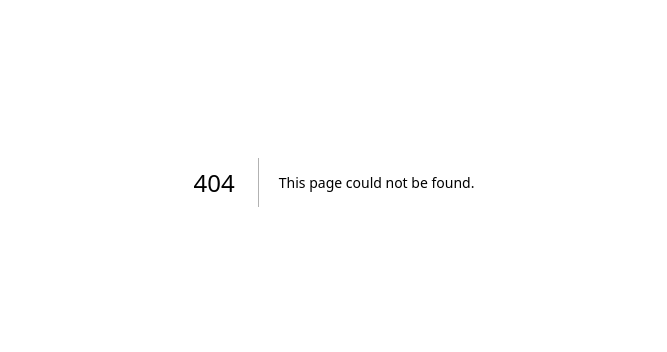
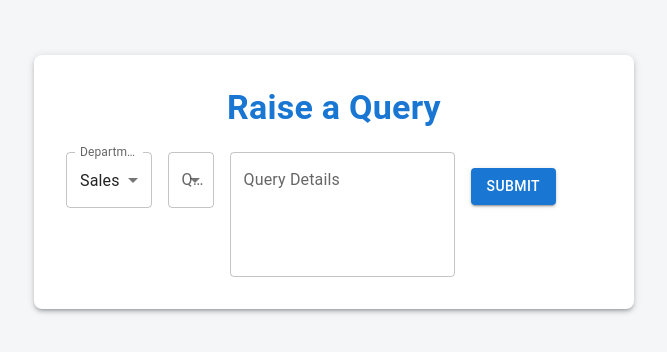
Before and after one commit to Sumequal-Inc/query-resolution-system-web, a Next.js app: page /query-form in a window 1280 px wide. Before the commit this address had no page. Shown: the part 218-570 px from the top of the page, without its empty margins (306-973 px from the left). Built offline with nearby package versions, Linux system fonts and the light colour scheme.

Commit message:
query-submission-form

```diff
--- /dev/null
+++ b/src/app/query-form/page.tsx
@@ -0,0 +1,200 @@
+"use client";
+
+import React, { useState } from 'react';
+import { TextField, Button, CircularProgress, Typography, Box, MenuItem, Select, InputLabel, FormControl, Paper, Grid } from '@mui/material';
+
+const QueryPage: React.FC = () => {
+  const [state, setState] = useState({
+    department: 'sales',
+    queryType: '',
+    query: '',
+    error: null,
+    loading: false,
+    successMessage: null,
+  });
+
+  // Handle the department selection
+  const handleDepartmentChange = (e: React.ChangeEvent<{ value: unknown }>) => {
+    setState({
+      ...state,
+      department: e.target.value as string,
+      queryType: '',
+      query: '',
+      error: null,
+      successMessage: null,
+    });
+  };
+
+  // Handle the query type selection
+  const handleQueryTypeChange = (e: React.ChangeEvent<{ value: unknown }>) => {
+    setState({
+      ...state,
+      queryType: e.target.value as string,
+      error: null,
+      successMessage: null,
+    });
+  };
+
+  // Handle the query input
+  const handleQueryChange = (e: React.ChangeEvent<HTMLInputElement>) => {
+    setState({
+      ...state,
+      query: e.target.value,
+      error: null,
+      successMessage: null,
+    });
+  };
+
+  // Mock backend submission function
+  const submitQuery = async (department: string, queryType: string, query: string): Promise<string> => {
+    return new Promise((resolve, reject) => {
+      setTimeout(() => {
+        if (query === 'error') {
+          reject('Mock error from the backend');
+        } else {
+          resolve('Query submitted successfully');
+        }
+      }, 1500);
+    });
+  };
+
+  // Handle form submission
+  const handleSubmit = async (e: React.FormEvent<HTMLFormElement>) => {
+    e.preventDefault();
+
+    // Input validation
+    if (!state.queryType || !state.query.trim()) {
+      setState({ ...state, error: 'Please select a query type and enter details', successMessage: null });
+      return;
+    }
+
+    setState({ ...state, loading: true, error: null, successMessage: null });
+
+    try {
+      const response = await submitQuery(state.department, state.queryType, state.query);
+      setState({ ...state, successMessage: response, loading: false });
+    } catch (err: any) {
+      setState({ ...state, error: err, loading: false });
+    }
+  };
+
+  return (
+    <Box sx={{ display: 'flex', flexDirection: 'column', alignItems: 'center', justifyContent: 'center', minHeight: '100vh', backgroundColor: '#f4f6f8', padding: 2 }}>
+      <Paper sx={{ maxWidth: 600, width: '100%', padding: 4, backgroundColor: 'white', borderRadius: 2, boxShadow: 3 }}>
+        <Typography variant="h4" sx={{ marginBottom: 3, textAlign: 'center', fontWeight: 600, color: 'primary.main' }}>
+          Raise a Query
+        </Typography>
+
+        <form onSubmit={handleSubmit}>
+          <Grid container spacing={2}>
+            {/* Department Selector */}
+            <Grid item xs={12}>
+              <FormControl fullWidth sx={{ marginBottom: 2 }}>
+                <InputLabel>Department</InputLabel>
+                <Select
+                  value={state.department}
+                  onChange={handleDepartmentChange}
+                  label="Department"
+                  required
+                  fullWidth
+                >
+                  <MenuItem value="sales">Sales</MenuItem>
+                  <MenuItem value="marketing">Marketing and Product</MenuItem>
+                  <MenuItem value="ops">OPS and Credits</MenuItem>
+                  <MenuItem value="hr">HR</MenuItem>
+                  <MenuItem value="itinfra">IT Infra</MenuItem>
+                  <MenuItem value="tech">Tech Team</MenuItem>
+                </Select>
+              </FormControl>
+            </Grid>
+
+            {/* Query Type Selector */}
+            <Grid item xs={12}>
+              <FormControl fullWidth sx={{ marginBottom: 2 }}>
+                <InputLabel>Query Type</InputLabel>
+                <Select
+                  value={state.queryType}
+                  onChange={handleQueryTypeChange}
+                  label="Query Type"
+                  required
+                  fullWidth
+                >
+                  {state.department === 'sales' && (
+                    <>
+                      <MenuItem value="headset">Headset Issue</MenuItem>
+                      <MenuItem value="system">System Issue</MenuItem>
+                      <MenuItem value="data">Data Issue</MenuItem>
+                      <MenuItem value="dialer">Dialer Issue</MenuItem>
+                      <MenuItem value="ticketing">Ticketing System</MenuItem>
+                      <MenuItem value="hrms">HRMS Portal</MenuItem>
+                    </>
+                  )}
+                  {state.department === 'marketing' && (
+                    <>
+                      <MenuItem value="strategy">Marketing Strategy</MenuItem>
+                      <MenuItem value="branding">Branding Issue</MenuItem>
+                      <MenuItem value="campaign">Campaign Issue</MenuItem>
+                    </>
+                  )}
+                  {state.department === 'tech' && (
+                    <>
+                      <MenuItem value="network">Network Issue</MenuItem>
+                      <MenuItem value="hardware">Hardware Issue</MenuItem>
+                      <MenuItem value="software">Software Issue</MenuItem>
+                      <MenuItem value="database">Database Issue</MenuItem>
+                    </>
+                  )}
+                </Select>
+              </FormControl>
+            </Grid>
+
+            {/* Query Details Input */}
+            <Grid item xs={12}>
+              <TextField
+                id="query"
+                label="Query Details"
+                variant="outlined"
+                fullWidth
+                multiline
+                rows={4}
+                value={state.query}
+                onChange={handleQueryChange}
+                error={!!state.error}
+                helperText={state.error}
+              />
+            </Grid>
+
+            {/* Submit Button */}
+            <Grid item xs={12}>
+              {state.loading ? (
+                <CircularProgress sx={{ display: 'block', margin: 'auto' }} />
+              ) : (
+                <Button variant="contained" color="primary" type="submit" fullWidth sx={{ marginTop: 2 }}>
+                  Submit
+                </Button>
+              )}
+            </Grid>
+
+            {/* Success/Error Message */}
+            {state.successMessage && (
+              <Grid item xs={12}>
+                <Typography variant="body2" sx={{ color: 'green', marginTop: 2 }}>
+                  {state.successMessage}
+                </Typography>
+              </Grid>
+            )}
+            {state.error && (
+              <Grid item xs={12}>
+                <Typography variant="body2" sx={{ color: 'red', marginTop: 2 }}>
+                  {state.error}
+                </Typography>
+              </Grid>
+            )}
+          </Grid>
+        </form>
+      </Paper>
+    </Box>
+  );
+};
+
+export default QueryPage;
```
